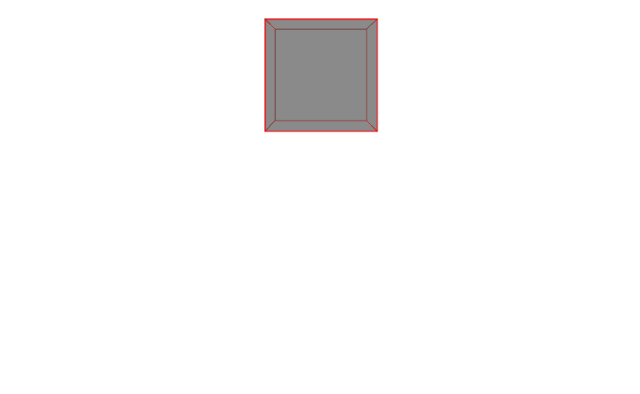
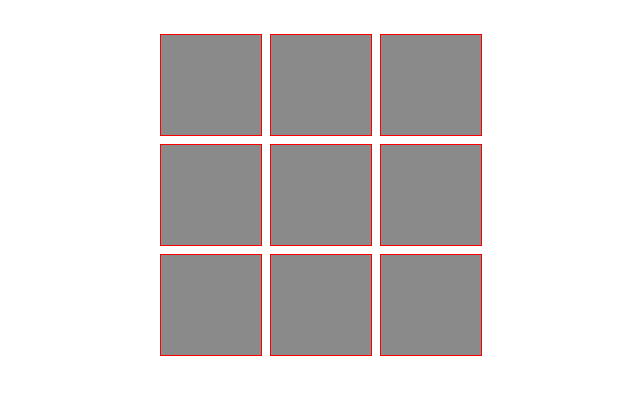
Before and after one commit to xingoxu/rubik-cube, a website: page index.html in a window 1280 px wide. Shown: the whole page, without its empty margins (320-960 px from the left). Drawn offline with Linux system fonts and the light colour scheme.

Commit message:
init 9 cube

```diff
--- a/index.html
+++ b/index.html
@@ -42,18 +42,26 @@
       position: relative;
       width: 100px;
       height: 100px;
-      margin: 1.5em auto;
-      transform-style: preserve-3d;
+      margin-top: 10px;
     }
 
     .stage {
       perspective: 500px;
+    }
+    .big-cube {
+      margin: 1.5em auto;
+      display: flex;
+      width: 320px;
+      flex-wrap: wrap;
+      justify-content: space-between;
+      transform-style: preserve-3d;
     }
   </style>
 </head>
 
 <body>
   <div class="stage">
+    <div class="big-cube">
       <div class="cube">
         <div class="front"></div>
         <div class="back"></div>
@@ -62,6 +70,8 @@
         <div class="top"></div>
         <div class="bottom"></div>
       </div>
+
+    </div>
   </div>
   <script>
     let pointerIsDown = false;
@@ -69,7 +79,13 @@
       y = 0,
       z = 0;
     let startPoint = { x: 0, y: 0 };
-    let cube = document.querySelector('.cube');
+    let cube = document.querySelector('.big-cube');
+    let _cube = document.querySelector('.cube');
+    let cubes = [];
+    for (let i = 0; i < 8; i++) {
+      cubes.push(_cube.cloneNode(true));
+    }
+    cube.append(...cubes);
     document.addEventListener("pointerdown", (event) => {
       pointerIsDown = true;
       startPoint = { x: event.x, y: event.y };
```
Lines whose indentation alone changed are shown as unchanged.
